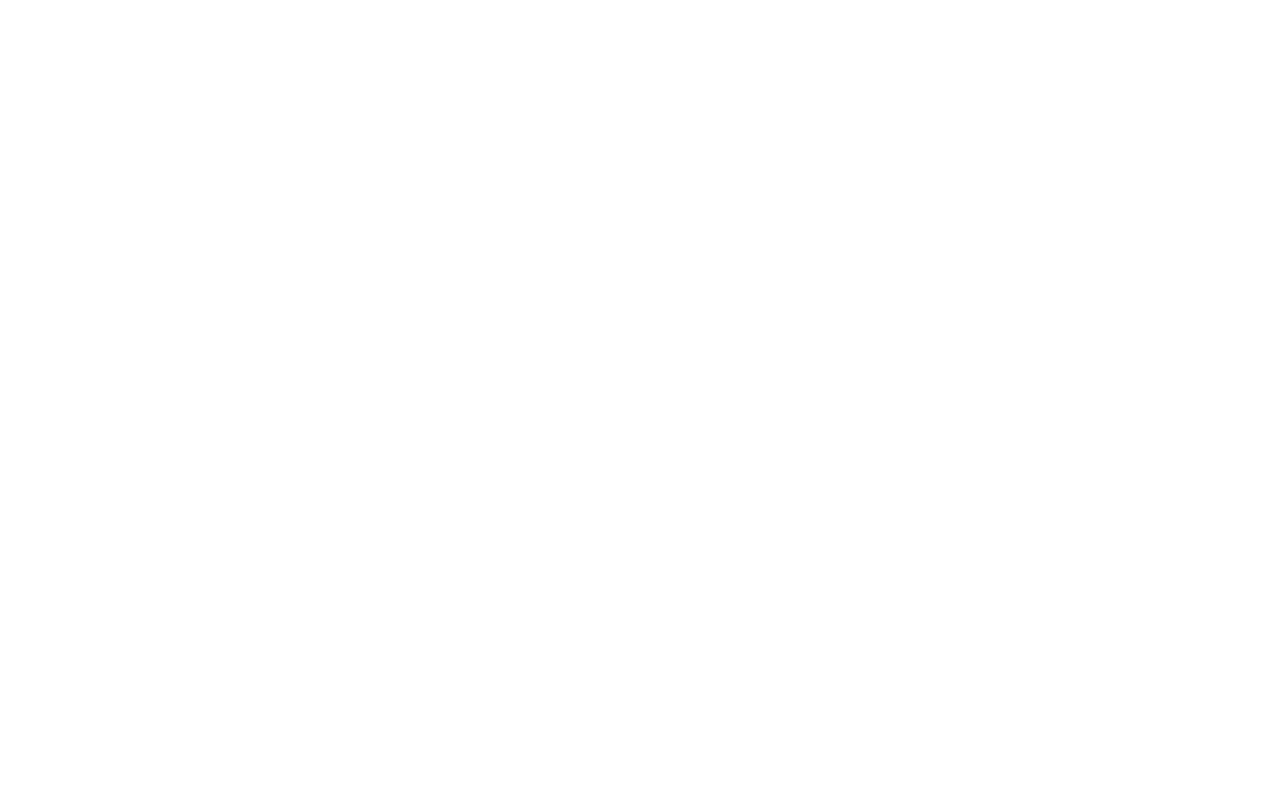
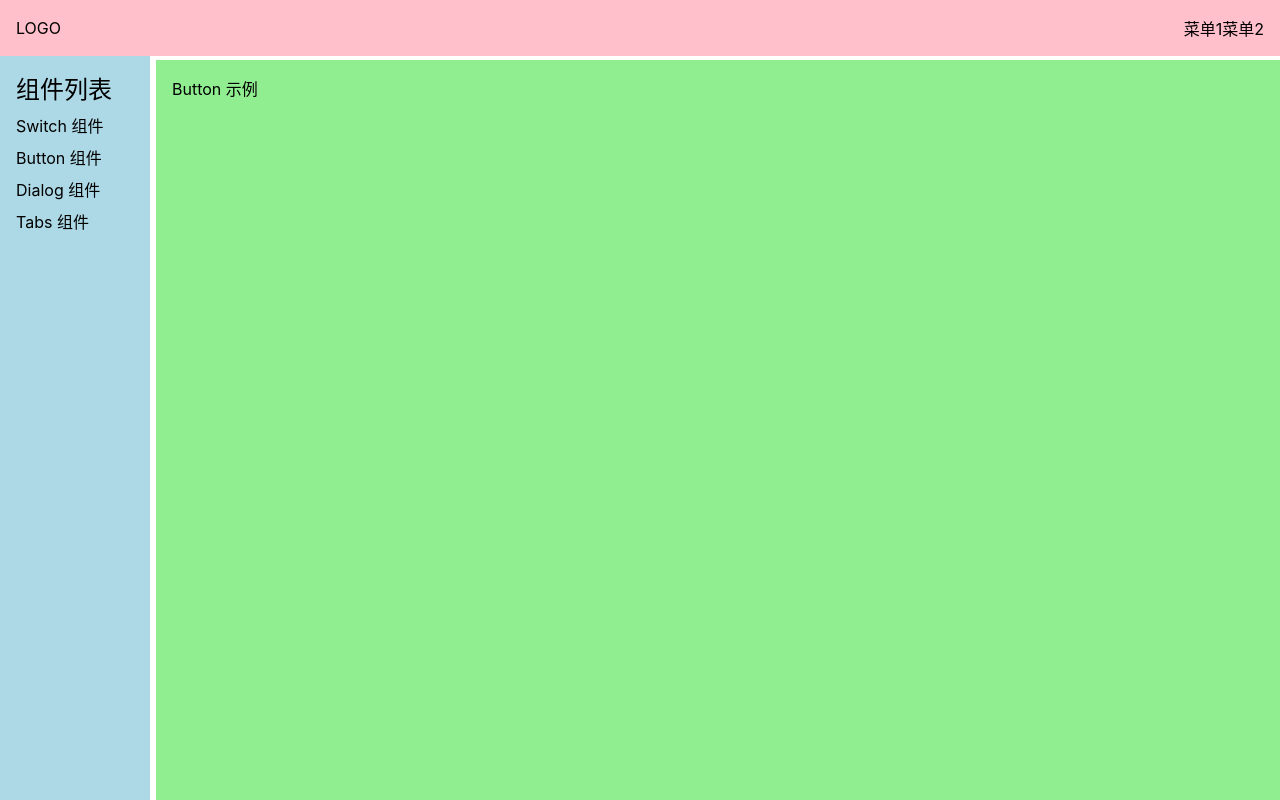
Before and after one commit to Orange-ice/vue3-ui, a Vue app: page /#/doc/button in a window 1280 px wide. Before the commit this address had no page. Built offline with nearby package versions, Linux system fonts and the light colour scheme.

Commit message:
官网框架基本完成

```diff
--- /dev/null
+++ b/src/components/Button.vue
@@ -0,0 +1,5 @@
+<template>
+  <div>
+    Button 示例
+  </div>
+</template>
--- /dev/null
+++ b/src/components/Dialog.vue
@@ -0,0 +1,5 @@
+<template>
+  <div>
+    Dialog 示例
+  </div>
+</template>
--- /dev/null
+++ b/src/components/Tabs.vue
@@ -0,0 +1,5 @@
+<template>
+  <div>
+    Tabs 示例
+  </div>
+</template>
--- a/src/router.ts
+++ b/src/router.ts
@@ -1,7 +1,10 @@
 import { createWebHashHistory, createRouter } from 'vue-router';
 import Home from './views/Home.vue';
 import Doc from './views/Doc.vue';
-import SwitchDemo from './components/SwitchDemo.vue'
+import SwitchDemo from './components/SwitchDemo.vue';
+import Button from './components/Button.vue';
+import Dialog from './components/Dialog.vue';
+import Tabs from './components/Tabs.vue';
 
 const history = createWebHashHistory();
 export const router = createRouter({
@@ -11,8 +14,12 @@
     {
       path: '/doc',
       component: Doc,
+      redirect: '/doc/switch',
       children: [
-        { path: 'switch', component: SwitchDemo }
+        { path: 'switch', component: SwitchDemo },
+        { path: 'button', component: Button },
+        { path: 'dialog', component: Dialog },
+        { path: 'tabs', component: Tabs }
       ]
     }
   ]
@@ -20,4 +27,4 @@
 
 router.afterEach(() => {
   console.log('路由切换了');
-})
+});
```
